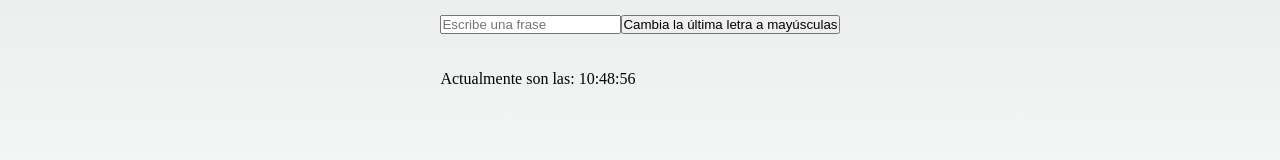
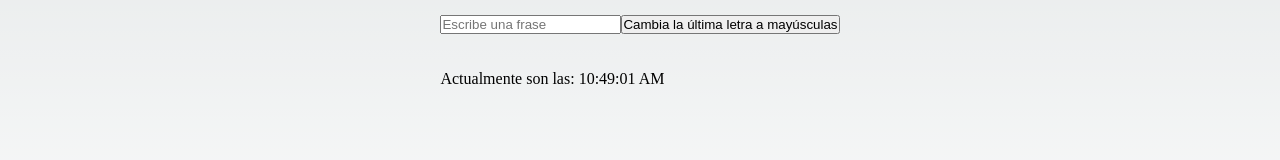
Before and after one commit to Aluonam/pt_171123, a Next.js app: page / in a window 1280 px wide. Shown: the part 428-588 px from the top of the page. Built offline with nearby package versions, Linux system fonts and the light colour scheme; no server answers.

Commit message:
funcionalidad completa hora actual
useEffect con setInterval
new Date() toLocalString() .split(" ,")[1]
En un intervalo de 1000
limpiar despues con clearInterval

```diff
--- a/components/ActualHour.jsx
+++ b/components/ActualHour.jsx
@@ -1,14 +1,23 @@
-import React, { useEffect, useState } from 'react'
+import React, { useState, useEffect } from 'react'
 
 const ActualHour = () => {
 
-    const fullDate = new Date();
+    const [hour, setHour] = useState()
 
-    const hour = fullDate.toLocaleString().split(" ")[1]
+    useEffect(() => {
+      const actionPerSecond = setInterval(
+        ()=>{
+            setHour(new Date().toLocaleString().split(",")[1])
+        }, 1000)
+        return ()=> clearInterval(actionPerSecond)
+    }, [])
+
+
 
   return (
     <div>
-        Actualmente son las: {hour}
+
+        Actualmente son las:{hour}
 
     </div>
   )
```
Also changed, not shown: 1 other file (tests, documents, lock files or other folders).
